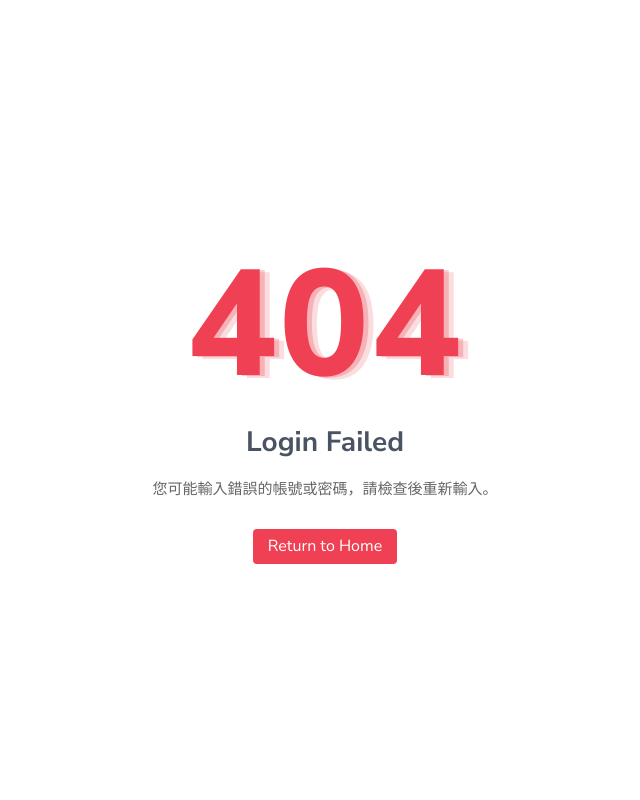
After one commit to wutiger555/scu_admin, a Django app: template templates/loginFail.html in a window 1280 px wide. The commit adds this page. Shown: the whole page, without its empty margins (315-955 px from the left). Run offline with Django 3.2, Linux system fonts and the light colour scheme; the template is opened without the code that fills it, so the values that code supplies are empty.

Commit message:
edit: 0321

```diff
--- a/scu_admin/urls.py
+++ b/scu_admin/urls.py
@@ -20,6 +20,8 @@ from mainsite.views import *
 urlpatterns = [
     path('admin/', admin.site.urls),
     path('home/', responseHome, name='home'),
-    path('', responseLogin),
+    path('', responseLogin,name='login'),
     path('stream_response', stream_response, name='stream_response'),
+    path('get_all', get_allsessions),
+    path('delete/<key>', delete_session)
 ]
--- a/templates/login.html
+++ b/templates/login.html
@@ -38,17 +38,17 @@
                     <div class="col-xl-4 col-lg-6 col-md-7 my-auto p-0">
                         <div class="authentication-form mx-auto">
                             <div class="logo-centered">
-                                <a href="../index.html"><img src="../src/img/brand.svg" alt=""></a>
+                                <img src="{% static '/img/favicon.ico' %}" alt="logo">
                             </div>
                             <h3>登入東吳校務行政資訊系統</h3>
                             <p>你的東吳小幫手</p>
                             <form id="loginSection" action="{% url 'stream_response' %}" method="POST"> {% csrf_token %}
                                 <div class="form-group">
-                                    <input type="text" class="form-control" placeholder="學號或人事代碼" required="" name="id">
+                                    <input type="text" class="form-control  is-valid" placeholder="學號或人事代碼" required="" name="id">
                                     <i class="ik ik-user"></i>
                                 </div>
                                 <div class="form-group">
-                                    <input type="password" class="form-control" placeholder="密碼" required="" name="passwd">
+                                    <input type="password" class="form-control is-invalid" placeholder="密碼" required="" name="passwd">
                                     <i class="ik ik-lock"></i>
                                 </div>
                                 <div class="row">
--- /dev/null
+++ b/templates/loginFail.html
@@ -0,0 +1,94 @@
+{% load static %}
+<!doctype html>
+<html lang="en">
+<head>
+    <meta charset="utf-8">
+    <title>Page Not Found</title>
+    <meta name="viewport" content="width=device-width, initial-scale=1">
+    <link href="https://fonts.googleapis.com/css?family=Nunito+Sans:300,400,600,700,800" rel="stylesheet">
+    <style>
+        *, body {
+            -webkit-font-smoothing: antialiased;
+            text-rendering: optimizeLegibility;
+            -moz-osx-font-smoothing: grayscale;
+        }
+        * {
+            line-height: 1.2;
+            margin: 0;
+        }
+
+        html {
+            color: #888;
+            display: table;
+            font-family: 'Nunito Sans', sans-serif;
+            height: 100%;
+            text-align: center;
+            width: 100%;
+        }
+
+        .h1, .h2, .h3, .h4, .h5, .h6, h1, h2, h3, h4, h5, h6 {
+            font-family: 'Nunito Sans', sans-serif;
+        }
+
+        body {
+            display: table-cell;
+            vertical-align: middle;
+            margin: 2em auto;
+        }
+
+        h1 {
+            color: #ef4153;
+            text-shadow: rgba(235, 82, 93, 0.3) 5px 1px, rgba(235, 82, 93, 0.2) 10px 3px;
+            font-size: 150px;
+            font-weight: 800;
+            margin-bottom: 10px;
+            letter-spacing: 2px;
+        }
+        h4 {
+            color: #4a5361;
+            text-transform: capitalize;
+            font-size: 28px;
+        }
+
+        p {
+            margin: 0 auto;
+            max-width: 790px;
+            margin-top: 20px;
+            color: #666 ;
+            margin-bottom: 10px;
+            font-size: 15px;
+            line-height: 20px;
+        }
+        a {
+            display: inline-block;
+            padding: 8px 15px;
+            background-color: #ef4153;
+            color: #fff;
+            text-decoration: none;
+            border-radius: 4px;
+            margin-top: 20px;
+        }
+
+        @media only screen and (max-width: 280px) {
+
+            body, p {
+                width: 95%;
+            }
+
+            h1 {
+                font-size: 1.5em;
+                margin: 0 0 0.3em;
+            }
+
+        }
+
+    </style>
+</head>
+<body>
+    <h1>404</h1>
+    <h4>Login Failed</h4>
+    <p>您可能輸入錯誤的帳號或密碼，請檢查後重新輸入。</p>
+    <a href="{% url 'login' %}">Return to Home</a>
+</body>
+</html>
+<!-- IE needs 512+ bytes: http://blogs.msdn.com/b/ieinternals/archive/2010/08/19/http-error-pages-in-internet-explorer.aspx -->
```
Also changed, not shown: mainsite/views.py (+38 -3 lines), db.sqlite3, static/img/favicon.ico (added).
